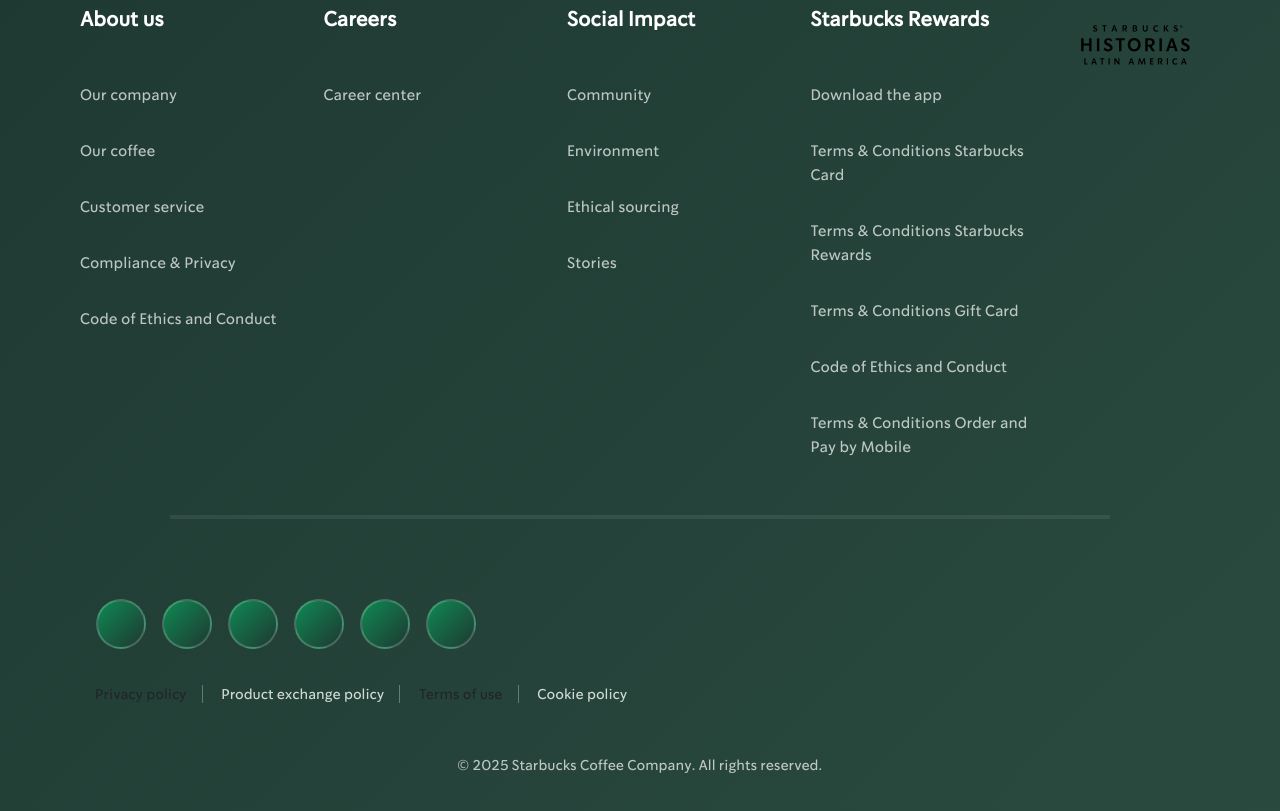
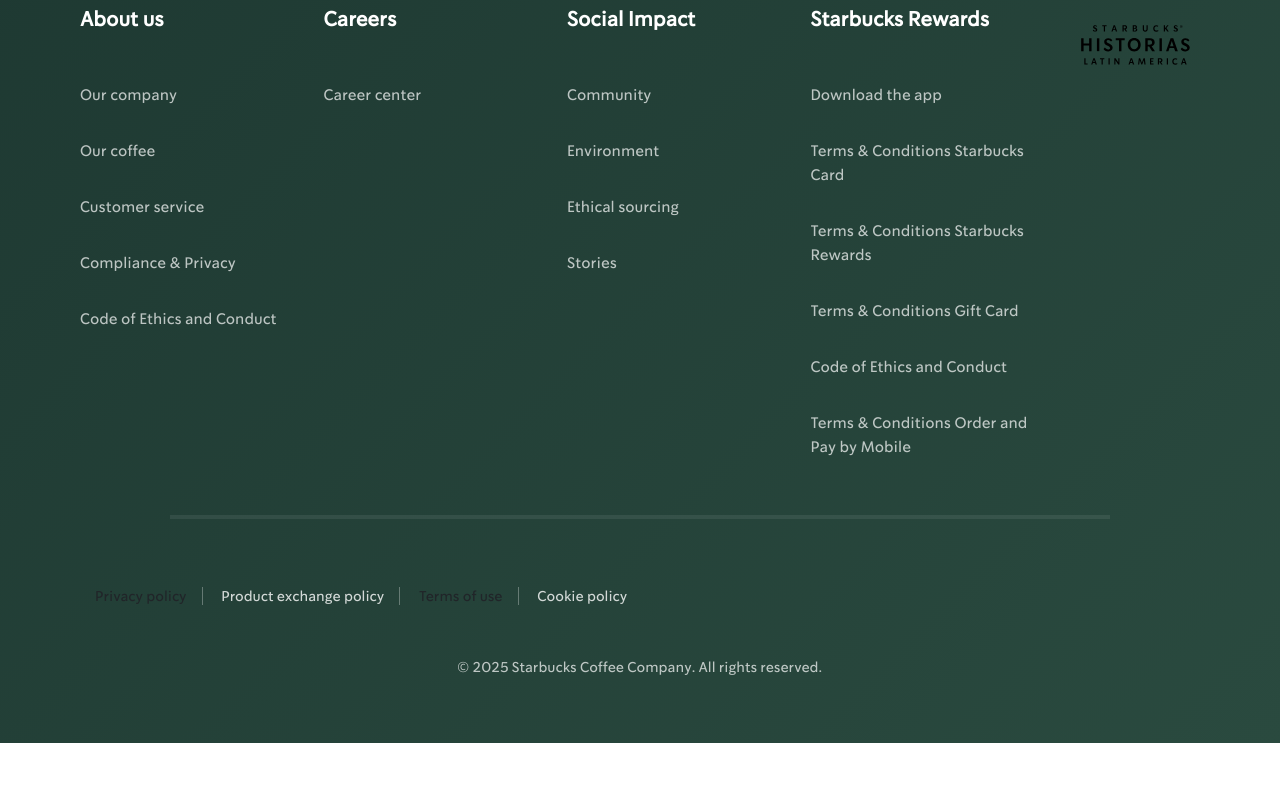
Before and after one commit to Priyanshu84iya/Starbucks-Coffee-Company, a plain HTML site: page index.html in a window 1280 px wide. Shown: the part 2687-3498 px from the top of the page. After the commit the page ends 3430 px from the top, so only its background shows below. Drawn offline with nearby package versions, Linux system fonts and the light colour scheme; files whose address does not match are found by name.

Commit message:
Remove social media icons from multiple HTML files for a cleaner layout

```diff
--- a/index.html
+++ b/index.html
@@ -379,14 +379,14 @@
         </div>
         <hr class="m-lg-auto">
         <div class="container-fluid">
-            <div class="social-media d-flex gap-3">
+            <!-- <div class="social-media d-flex gap-3">
                 <i class="bi bi-spotify"></i>
                 <i class="bi bi-facebook"></i>
                 <i class="bi bi-linkedin"></i>
                 <i class="bi bi-instagram"></i>
                 <i class="bi bi-youtube"></i>
                 <i class="bi bi-twitter-x"></i>
-            </div>
+            </div> -->
             <ul class="nav flex-column mt-4 d-md-none">
                 <li class="nav-item"><a href="compliance-privacy.html" class="nav-link text-dark">Privacy policy</a></li>
                 <li class="nav-item"><a href="#" class="nav-link text-dark">Product exchange policy</a></li>
```
Also changed, not shown: menu.html (+2 -2 lines), rewards.html (+2 -2 lines), social-impact.html (+2 -2 lines).
